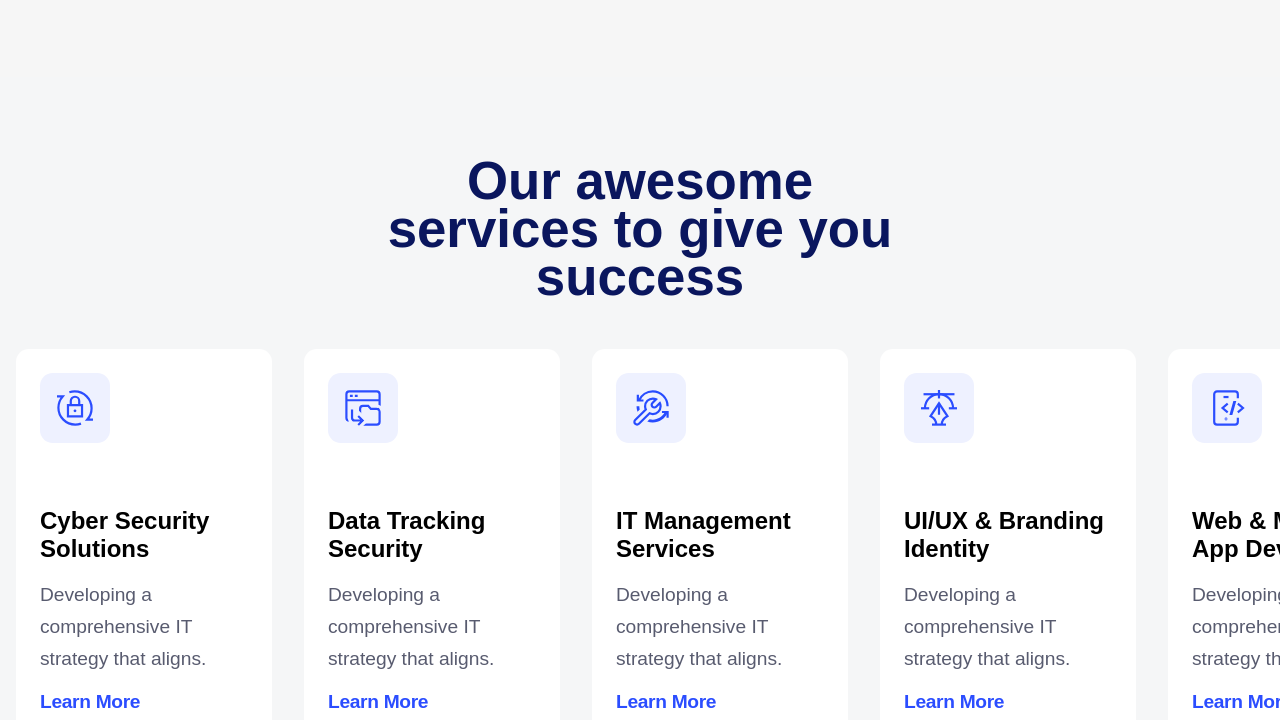
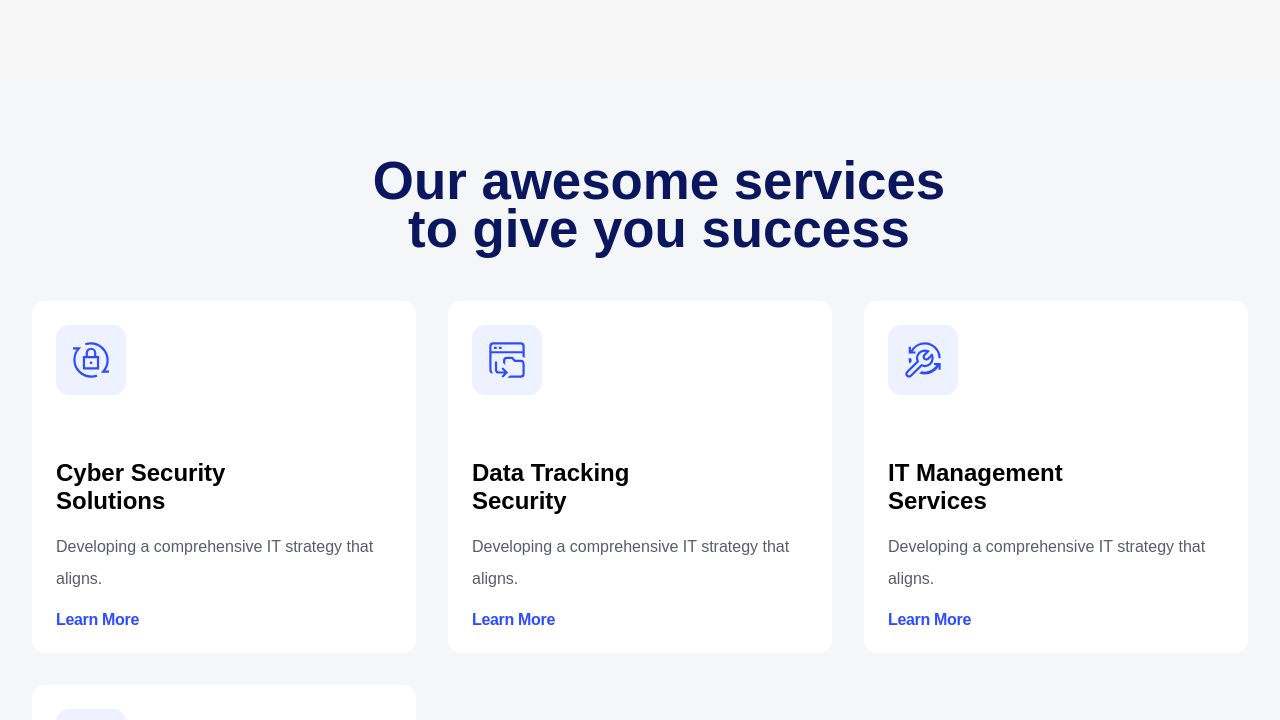
Before and after one commit to front-end-by-rimantas/55-grupe-teamwork-optech, a website: page index.html in a window 1280 px wide. Shown: the part 1030-1750 px from the top of the page. Drawn offline with Linux system fonts and the light colour scheme.

Commit message:
s3 name changed/ cikliukas idetas/ sutvarkytas responsive/ s5data name changed

```diff
--- a/css/components/section-3.css
+++ b/css/components/section3.css
@@ -13,13 +13,9 @@
     /* font-family: sora; */
 }
 
-/* responsive gadina manau */
 .row-cards {
-    display: flex;
-    /* justify-content: space-between; */
-    gap: 2rem;
-    margin-left: 0;
-    width: 100%;
+    margin-top: 1rem;
+    margin-bottom: 1rem;
 }
 
 .column {
@@ -46,14 +42,14 @@
 }
 
 .clm-p {
-    font-size: 1.2rem;
+    font-size: 1rem;
     line-height: 2rem;
     margin-bottom: 1rem;
     color: #585b6f;
 }
 
 .clm-a {
-    font-size: 1.2rem;
+    font-size: 1rem;
     letter-spacing: -0.02rem;
     font-weight: bold;
     text-decoration: none;
--- a/css/pages/home.css
+++ b/css/pages/home.css
@@ -9,7 +9,9 @@
 
 @import '../components/main-header.css';
 @import '../components/section2.css';
+@import '../components/section3.css';
 @import '../components/section4.css';
+@import '../components/section5.css';
 @import '../components/section6.css
 @import '../components/section7.css';
 @import '../components/footer.css';
--- a/index.html
+++ b/index.html
@@ -14,17 +14,11 @@
     <link rel="manifest" href="./favicon/site.webmanifest" />
 
     <link rel="stylesheet" href="./css/pages/home.css">
-    <link rel="stylesheet" href="./css/components/section2.css">
-    <link rel="stylesheet" href="./css/components/section-3.css">
-    <link rel="stylesheet" href="./css/components/section5.css">
-
-
 
 </head>
 
 <body>
     <div id="app"></div>
-
     <script src="./js/pages/home.js" type="module"></script>
 </body>
 
--- a/js/components/section3.js
+++ b/js/components/section3.js
@@ -1,58 +1,34 @@
+import { section3Data } from "../data/section3Data.js";
+
 export function section3() {
+
+    let s3cardsHTML = '';
+
+    for (let i = 0; i < 4; i++) {
+        let sectionCards = section3Data[i];
+        s3cardsHTML += `
+            <div class="column col-12 col-md-6 col-xl-4 col-xxl-3 row-cards">
+                <div class="icons">
+                    <img src="./img/section-3/${sectionCards.img}" alt="${sectionCards.imgAlt}">
+                </div>
+                <h2 class="clm-title">${sectionCards.title}</h2>
+                <p class="clm-p">${sectionCards.description}</p>
+                <a class="clm-a" href="${sectionCards.link}">Learn More</a>
+            </div>
+        `;
+    }
+
 
     let HTML = `
 <div class="container bg-container">
         <div class="row">
-            <h1 class="title col-12 col-lg-6 m-md-1 m-lg-3">Our awesome services to give you success</h1>
+            <h1 class="title col-12 col-lg-8 m-md-1 m-lg-3">Our awesome services to give you success</h1>
         </div>
-        <div class="row row-cards">
-            <div class="column">
-                <div class="icons">
-                    <img src="./img/section-3/cyber-security.png" alt="">
-                </div>
-                <h2 class="clm-title">Cyber Security Solutions</h2>
-                <p class="clm-p">Developing a comprehensive IT strategy that aligns.</p>
-                <!-- reikia atskiro divo fontawesome rodyklei -->
-                <div class="clm-a">Learn More</div>
-                <!-- <a class="clm-a" href="#">Learn More</a> -->
-            </div>
 
-            <div class="column">
-                <div class="icons">
-                    <img src="./img/section-3/data-tracking.png" alt="">
-                </div>
-                <h2 class="clm-title">Data Tracking Security</h2>
-                <p class="clm-p">Developing a comprehensive IT strategy that aligns.</p>
-                <div class="clm-a">Learn More</div>
-            </div>
+        ${s3cardsHTML}`;
 
-            <div class="column">
-                <div class="icons">
-                    <img src="./img/section-3/wrench.png" alt="">
-                </div>
-                <h2 class="clm-title">IT Management Services</h2>
-                <p class="clm-p">Developing a comprehensive IT strategy that aligns.</p>
-                <div class="clm-a">Learn More</div>
-            </div>
 
-            <div class="column">
-                <div class="icons">
-                    <img src="./img/section-3/UI-UX.png" alt="">
-                </div>
-                <!-- &amp -->
-                <h2 class="clm-title">UI/UX &amp Branding Identity</h2>
-                <p class="clm-p">Developing a comprehensive IT strategy that aligns.</p>
-                <div class="clm-a">Learn More</div>
-            </div>
-
-            <div class="column">
-                <div class="icons">
-                    <img src="./img/section-3/Web.png" alt="">
-                </div>
-                <h2 class="clm-title">Web & Mobile App Development</h2>
-                <p class="clm-p">Developing a comprehensive IT strategy that aligns.</p>
-                <div class="clm-a">Learn More</div>
-            </div>`;
-
-    document.getElementById('app').insertAdjacentHTML('beforeend', HTML);
+    document
+        .getElementById('app')
+        .insertAdjacentHTML('beforeend', HTML);
 };
--- a/js/components/section5.js
+++ b/js/components/section5.js
@@ -1,4 +1,4 @@
-import { section5Data } from "../data/section5-data.js";
+import { section5Data } from "../data/section5Data.js";
 
 
 export function section5() {
@@ -44,6 +44,5 @@ export function section5() {
 
     document
         .getElementById('app')
-        // .insertAdjacentElement('beforeend', s5cardsHTML);
         .insertAdjacentHTML('beforeend', HTML);
 };
--- /dev/null
+++ b/js/data/section3Data.js
@@ -0,0 +1,45 @@
+export const section3Data = [
+    {
+        img: 'cyber-security.png',
+        imgAlt: 'Cyber Security Solutions',
+        title: 'Cyber Security Solutions',
+        description: 'Developing a comprehensive IT strategy that aligns.',
+        link: '#',
+    },
+    {
+        img: 'data-tracking.png',
+        imgAlt: 'Data Tracking Security',
+        title: 'Data Tracking Security',
+        description: 'Developing a comprehensive IT strategy that aligns.',
+        link: '#',
+    },
+    {
+        img: 'wrench.png',
+        imgAlt: 'IT Management Services',
+        title: 'IT Management Services',
+        description: 'Developing a comprehensive IT strategy that aligns.',
+        link: '#',
+    },
+    {
+        img: 'UI-UX.png',
+        imgAlt: 'UI/UX &amp Branding Identity',
+        title: 'UI/UX &amp Branding Identity',
+        description: 'Developing a comprehensive IT strategy that aligns.',
+        link: '#',
+    },
+    {
+        img: 'Web.png',
+        imgAlt: 'Web & Mobile App Development',
+        title: 'Web & Mobile App Development',
+        description: 'Developing a comprehensive IT strategy that aligns.',
+        link: '#',
+    },
+    {
+        img: 'Digital.png',
+        imgAlt: 'Digital Marketing Services',
+        title: 'Digital Marketing Services',
+        description: 'Developing a comprehensive IT strategy that aligns.',
+        link: '#',
+    },
+
+];
```
Also changed, not shown: js/data/section5Data.js (renamed from js/data/section5-data.js), package.json (line endings or trailing spaces).
